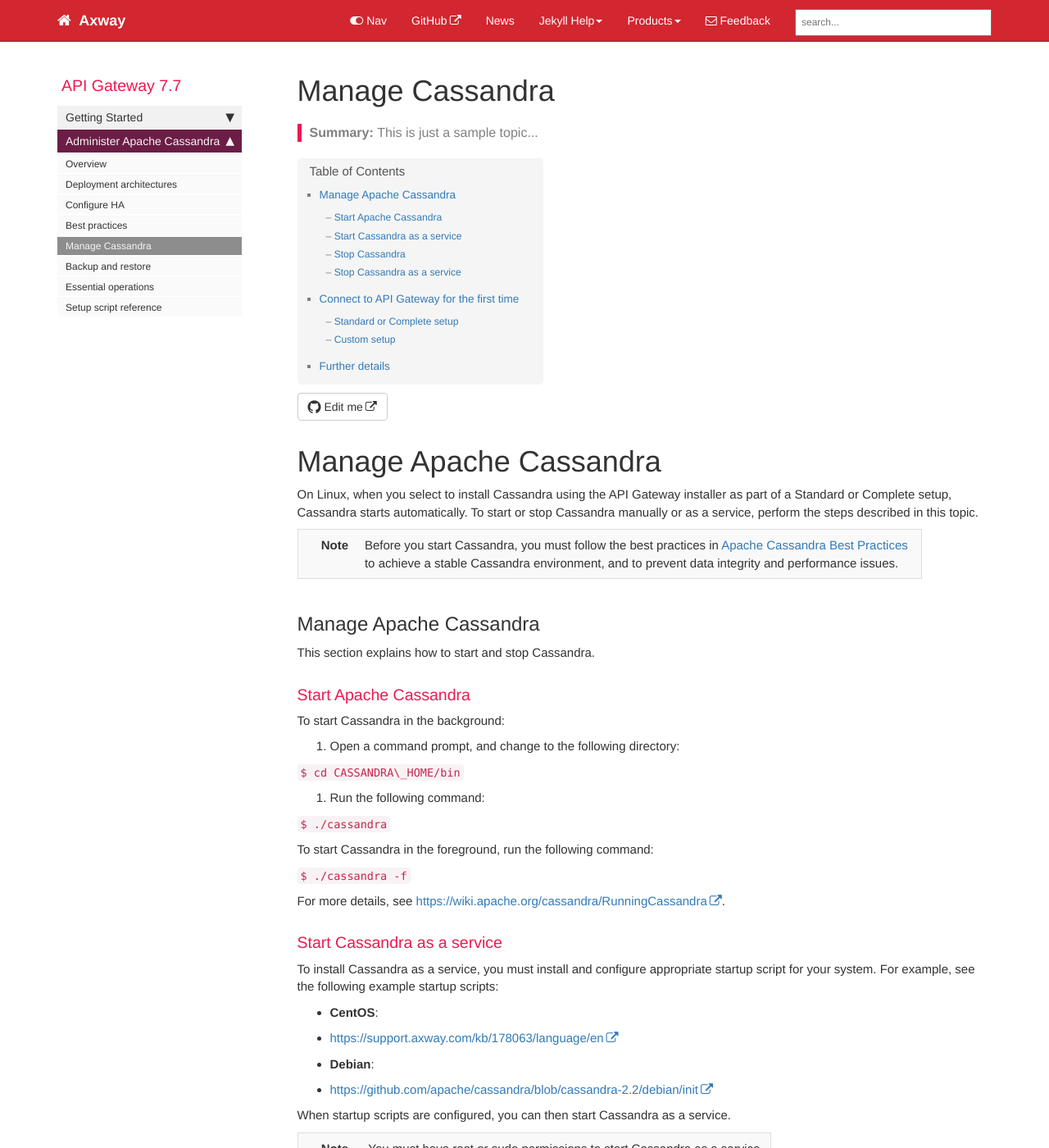
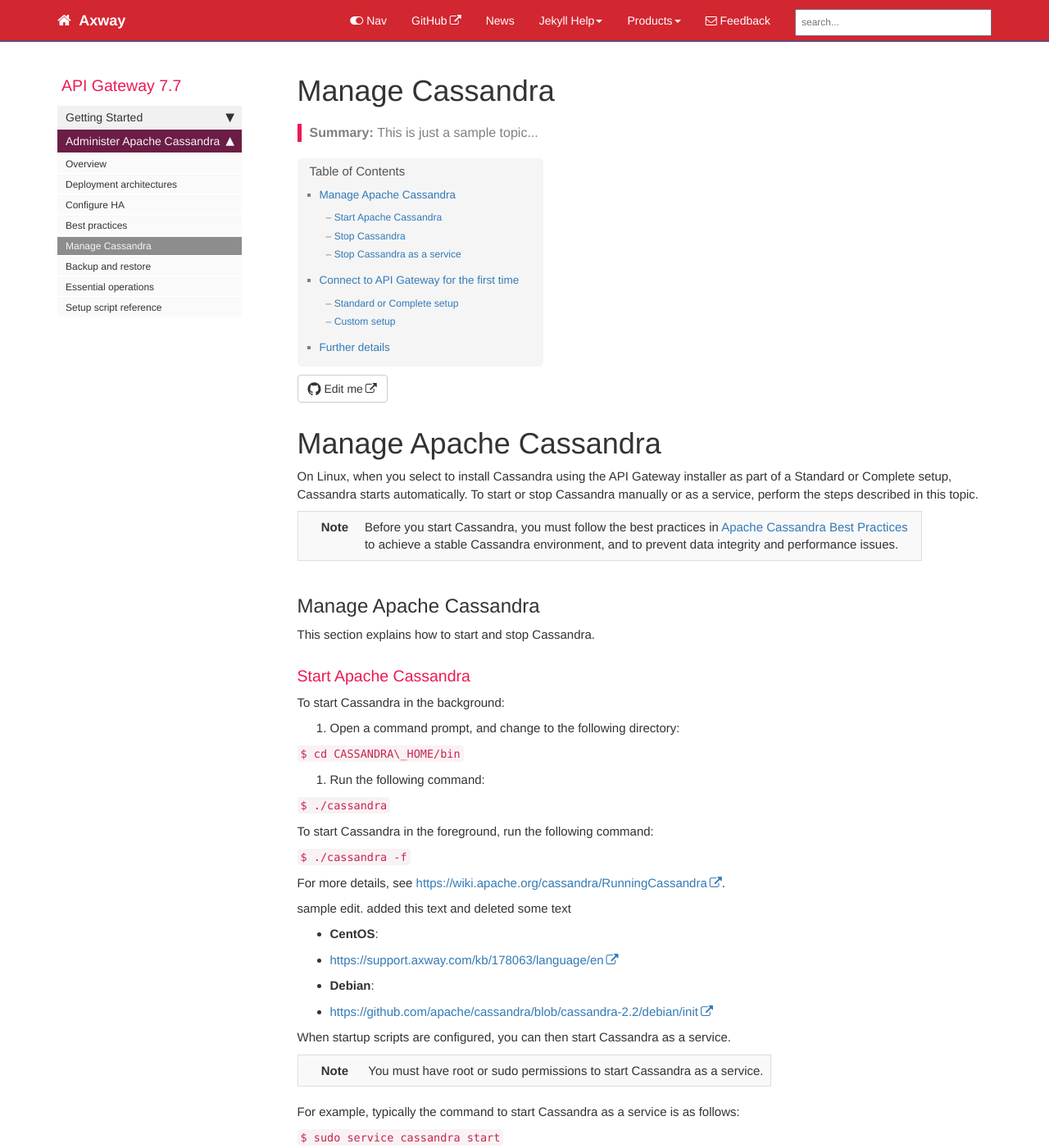
Before and after one commit to andreamussap/Axway_Docs4All_Hackathon, a Jekyll site: the page built from doctheme/pages/apigateway/cassadmin/cassandra_manage.md, in a window 1280 px wide and 1400 px high. Shown: the whole window at 82% size. Built offline with Jekyll 4.4.1, drawn with Linux system fonts in a browser that asks for light colours; nearby versions of some CDN libraries; comment, search, counter and statistics services are not loaded.

Commit message:
Update cassandra_manage.md

```diff
--- a/doctheme/pages/apigateway/cassadmin/cassandra_manage.md
+++ b/doctheme/pages/apigateway/cassadmin/cassandra_manage.md
@@ -44,11 +44,7 @@
 For more details, see
 <https://wiki.apache.org/cassandra/RunningCassandra>.
 
-### Start Cassandra as a service
-
-To install Cassandra as a service, you must install and configure
-appropriate startup script for your system. For example, see the
-following example startup scripts:
+sample edit. added this text and deleted some text
 
   - **CentOS**:
   - [https://support.axway.com/kb/178063/language/en](https://support.axway.com/kb/178063/language/en "https://support.axway.com/kb/178063/language/en")
```
